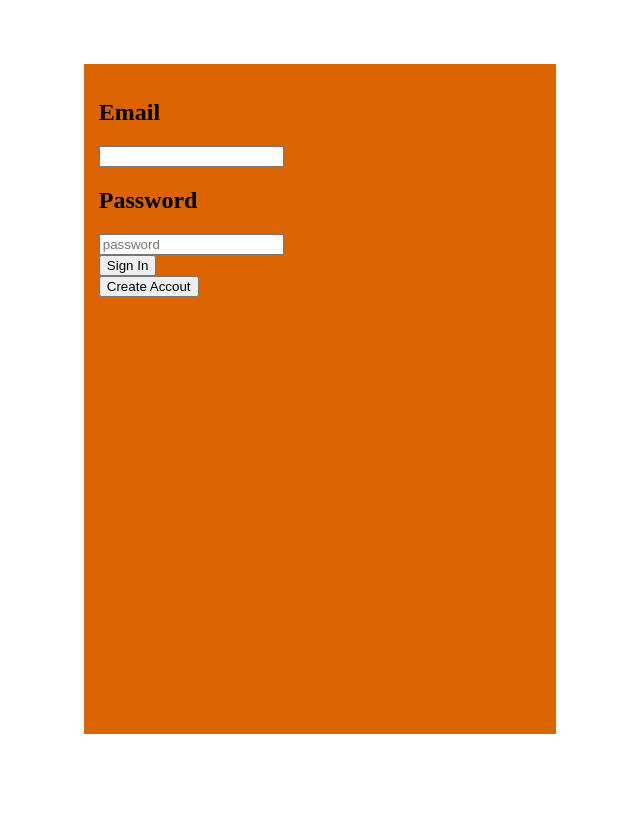
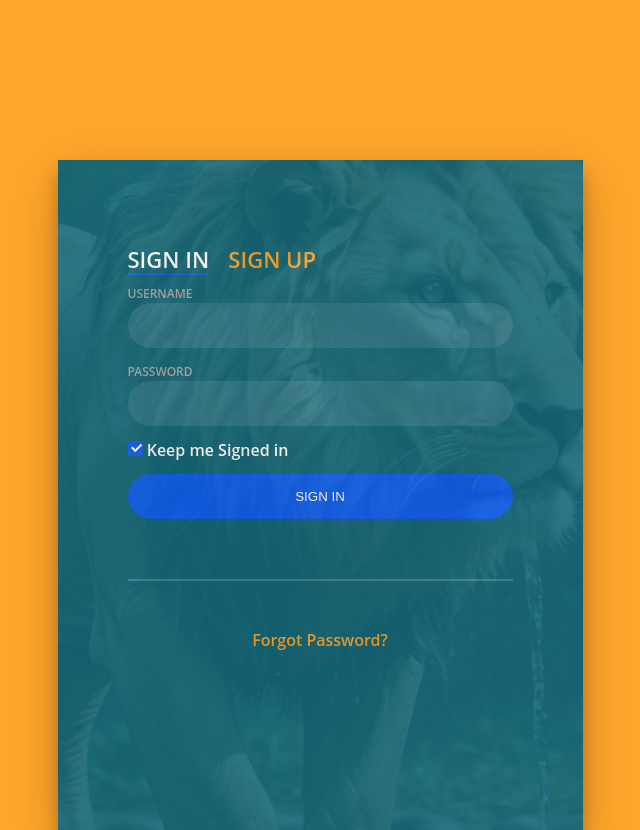
Before and after one commit to ErastusNjaramba/AfricaAura.github.io, a plain HTML site: page signin.html in a window 1280 px wide. Shown: the whole page, without its empty margins (320-960 px from the left). Before the commit the page ends 800 px from the top, so only its background shows below. Drawn offline with Linux system fonts and the light colour scheme.

Commit message:
styled signin and sign up page

```diff
--- a/signin.css
+++ b/signin.css
@@ -1,8 +1,178 @@
-.login {
-    background-color: #DB6400;
-    width: 35%;
-    height: 40rem;
-    padding: 15px;
+body {
+    margin: 0;
+    color: #FFA62B;
+    background: #FFA62B;
+    font: 600 16px/18px "Open Sans", sans-serif;
+  }
+  *,
+  :after,
+  :before {
+    box-sizing: border-box;
+  }
+  .clearfix:after,
+  .clearfix:before {
+    content: "";
+    display: table;
+  }
+  .clearfix:after {
+    clear: both;
+    display: block;
+  }
+  a {
+    color: inherit;
+    text-decoration: none;
+  }
+  .login-wrap {
+    width: 100%;
     margin: auto;
-    margin-top: 4rem;
-}
+    margin-top: 10rem;
+    max-width: 525px;
+    min-height: 670px;
+    position: relative;
+    background: url(assets/lion.jpg)
+      no-repeat center;
+    box-shadow: 0 12px 15px 0 rgba(0, 0, 0, 0.24),
+      0 17px 50px 0 rgba(0, 0, 0, 0.19);
+  }
+  .login-html {
+    width: 100%;
+    height: 100%;
+    position: absolute;
+    padding: 90px 70px 50px 70px;
+    background: #16697A;
+    opacity: 90%;
+  }
+  .login-html .sign-in-htm,
+  .login-html .sign-up-htm {
+    top: 0;
+    left: 0;
+    right: 0;
+    bottom: 0;
+    position: absolute;
+    transform: rotateY(180deg);
+    backface-visibility: hidden;
+    transition: all 0.4s linear;
+  }
+  .login-html .sign-in,
+  .login-html .sign-up,
+  .login-form .group .check {
+    display: none;
+  }
+  .login-html .tab,
+  .login-form .group .label,
+  .login-form .group .button {
+    text-transform: uppercase;
+  }
+  .login-html .tab {
+    font-size: 22px;
+    margin-right: 15px;
+    cursor: pointer;
+    padding-bottom: 5px;
+    margin: 0 15px 10px 0;
+    display: inline-block;
+    border-bottom: 2px solid transparent;
+  }
+  .login-html .sign-in:checked + .tab,
+  .login-html .sign-up:checked + .tab {
+    color: #fff;
+    border-color: #1161ee;
+    cursor: pointer;
+  }
+  .login-form {
+    min-height: 345px;
+    position: relative;
+    perspective: 1000px;
+    transform-style: preserve-3d;
+  }
+  .login-form .group {
+    margin-bottom: 15px;
+  }
+  .login-form .group .label,
+  .login-form .group .input,
+  .login-form .group .button {
+    width: 100%;
+    color: #fff;
+    display: block;
+  }
+  .login-form .group .input,
+  .login-form .group .button {
+    border: none;
+    padding: 15px 20px;
+    border-radius: 25px;
+    background: rgba(255, 255, 255, 0.1);
+  }
+  .login-form .group input[data-type="password"] {
+    -webkit-text-security: circle;
+  }
+  .login-form .group .label {
+    color: #aaa;
+    font-size: 12px;
+  }
+  .login-form .group .button {
+    background: #1161ee;
+    cursor: pointer;
+  }
+  .login-form .group .button:hover {
+      background:#1454c4;
+      cursor: pointer;
+    }
+  .login-form .group label .icon {
+    width: 15px;
+    height: 15px;
+    border-radius: 2px;
+    position: relative;
+    display: inline-block;
+    background: rgba(255, 255, 255, 0.1);
+  }
+  .login-form .group label .icon:before,
+  .login-form .group label .icon:after {
+    content: "";
+    width: 10px;
+    height: 2px;
+    background: #fff;
+    position: absolute;
+    transition: all 0.2s ease-in-out 0s;
+  }
+  .login-form .group label .icon:before {
+    left: 3px;
+    width: 5px;
+    bottom: 6px;
+    transform: scale(0) rotate(0);
+  }
+  .login-form .group label .icon:after {
+    top: 6px;
+    right: 0;
+    transform: scale(0) rotate(0);
+  }
+  .login-form .group .check:checked + label {
+    color: #fff;
+  }
+  .login-form .group .check:checked + label .icon {
+    background: #1161ee;
+  }
+  .login-form .group .check:checked + label .icon:before {
+    transform: scale(1) rotate(45deg);
+  }
+  .login-form .group .check:checked + label .icon:after {
+    transform: scale(1) rotate(-45deg);
+  }
+  .login-html
+    .sign-in:checked
+    + .tab
+    + .sign-up
+    + .tab
+    + .login-form
+    .sign-in-htm {
+    transform: rotate(0);
+  }
+  .login-html .sign-up:checked + .tab + .login-form .sign-up-htm {
+    transform: rotate(0);
+  }
+  .hr {
+    height: 2px;
+    margin: 60px 0 50px 0;
+    background: rgba(255, 255, 255, 0.2);
+  }
+  .foot-lnk {
+    text-align: center;
+  }
--- a/signin.html
+++ b/signin.html
@@ -7,27 +7,59 @@
     <link rel="stylesheet" href="signin.css">
 </head>
 <body>
-    <section>
-        <article class="login">
-
-            <div class="email">
-                <h2>Email</h2>
-                <input type="text" placeholder="" required>
+    <div class="login-wrap">
+        <div class="login-html">
+          <input id="tab-1" type="radio" name="tab" class="sign-in" checked><label for="tab-1" class="tab">Sign In</label>
+          <input id="tab-2" type="radio" name="tab" class="sign-up"><label for="tab-2" class="tab">Sign Up</label>
+          <div class="login-form">
+            <div class="sign-in-htm">
+              <div class="group">
+                <label for="user" class="label">Username</label>
+                <input id="user" type="text" class="input">
+              </div>
+              <div class="group">
+                <label for="pass" class="label">Password</label>
+                <input id="pass" type="password" class="input" data-type="password">
+              </div>
+              <div class="group">
+                <input id="check" type="checkbox" class="check" checked>
+                <label for="check"><span class="icon"></span> Keep me Signed in</label>
+              </div>
+              <div class="group">
+                <input type="submit" class="button" value="Sign In">
+              </div>
+              <div class="hr"></div>
+              <div class="foot-lnk">
+                <a href="#forgot">Forgot Password?</a>
+              </div>
             </div>
-
-            <div class="password">
-                <h2>Password</h2>
-                <input type="password" placeholder="password" required>
+            <div class="sign-up-htm">
+              <div class="group">
+                <label for="user" class="label">Username</label>
+                <input id="user" type="text" class="input">
+              </div>
+              <div class="group">
+                <label for="pass" class="label">Password</label>
+                <input id="pass" type="password" class="input" data-type="password">
+              </div>
+              <div class="group">
+                <label for="pass" class="label">Repeat Password</label>
+                <input id="pass" type="password" class="input" data-type="password">
+              </div>
+              <div class="group">
+                <label for="pass" class="label">Email Address</label>
+                <input id="pass" type="text" class="input">
+              </div>
+              <div class="group">
+                <input type="submit" class="button" value="Sign Up">
+              </div>
+              <div class="hr"></div>
+              <div class="foot-lnk">
+                <label for="tab-1">Already Member?</a>
+              </div>
             </div>
-
-            <div class="signin">
-                <button>Sign In</button>
-            </div>
-
-            <div class="signup">
-                <button>Create Accout</button>
-            </div>
-        </article>
-    </section>
+          </div>
+        </div>
+      </div>
 </body>
 </html>
```
